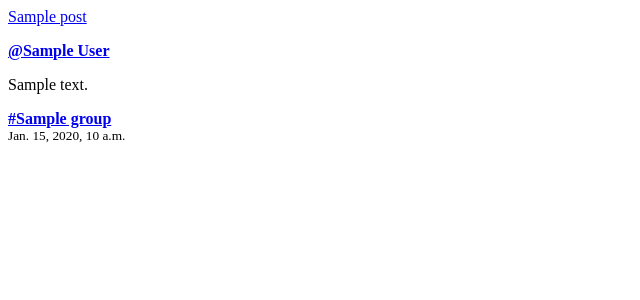
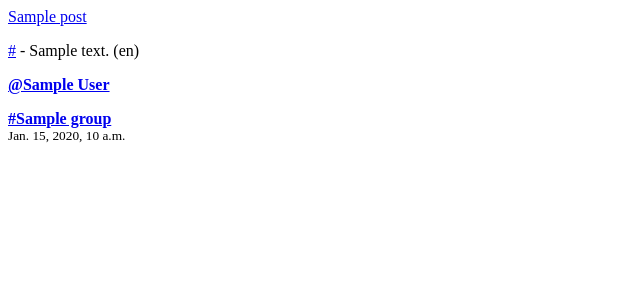
Before and after one commit to sirinda0129/library_project, a Django app: template posts/templates/post_item.html in a window 1280 px wide. Shown: the top 300 px of the page, without its empty margins (0-640 px from the left). Run offline with Django 3.2, Linux system fonts and the light colour scheme; the template is opened without the code that fills it: most values are stand-ins (such as "Sample title", 1, 10 or a date in 2020).

Commit message:
changed post template

```diff
--- a/posts/templates/post_item.html
+++ b/posts/templates/post_item.html
@@ -2,27 +2,27 @@
   <!-- Отображение текста поста -->
   <div class="card-body">
     <p class="card-text">
-      <a class="h2" href="{{ post.url }}">{{post.title}}</a>
+      <a class="h2" href="{% url 'post' post.id %}">{{post.title}}</h2>
       <!-- Ссылка на автора через @ -->
+      <p>
+        <a href="{{ post.url }}">{{ post.url }}</a> - {{ post.description }} ({{ post.get_language_display }})
+      </p>
       <p>
         <a name="post_{{ post.id }}" href="{% url 'profile' post.author.username %}">
           <strong class="d-block text-gray-dark">@{{ post.author }}</strong>
         </a>
       </p>
-      <p>
-        {{ post.description }}
-      </p>
     </p>
     <!-- Если пост относится к какому-нибудь сообществу, то отобразим ссылку на него через # -->
-    {% if post.group %}
-      {% for group in post.group.all %}
-        <div class="btn-group">
+    <div class="btn-group">
+      {% if post.group %}
+        {% for group in post.group.all %}
           <a class="card-link muted" href="{% url 'group' group.slug %}">
             <strong class="d-block text-gray-dark">#{{ group.title }}</strong>
           </a>
-        </div>
-      {% endfor %}
-    {% endif %}
+        {% endfor %}
+      {% endif %}
+    </div>
     <div class="d-flex justify-content-between align-items-center">
       <div class="btn-group ">
         <!-- Ссылка на редактирование поста для автора -->
```
